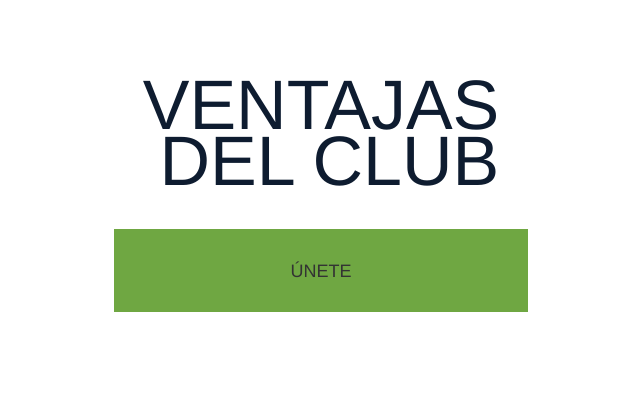
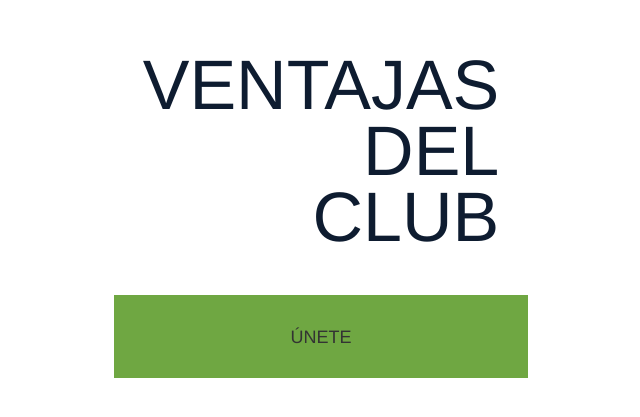
Before and after one commit to diegogalocha/pugSassProject, a plain HTML site: page src/index.pug in a window 1280 px wide. Shown: the part 113-530 px from the top of the page, without its empty margins (639-1279 px from the left). Drawn offline with nearby package versions, Linux system fonts and the light colour scheme; files that its build step writes are made by us from their sources.

Commit message:
Modified ventajas div

```diff
--- a/src/_partials/info-statics/ventajas.pug
+++ b/src/_partials/info-statics/ventajas.pug
@@ -1,6 +1,9 @@
 .ventajas-container
     .ventajas-bolsa.col-lg-7.col-md-6
     .ventajas-content.col-lg-5.col-md-6
-        .title-text ventajas del club
+        .title-text
+            p ventajas
+            p del
+            p club
         .main-button
             .main-button-text únete
--- a/src/sass/info-statics.sass
+++ b/src/sass/info-statics.sass
@@ -28,7 +28,7 @@
         display: flex
         flex-direction: column
         align-items: center
-        margin-top: 120px
+        margin-top: 70px
         width: 30%
         text-transform: uppercase
         .title-text
@@ -46,6 +46,7 @@
         .ventajas-bolsa
             background-size: 80%
         .ventajas-content
+            margin-top: 100px
             .title-text
                 font-size: 70px
 
@@ -64,6 +65,7 @@
         .ventajas-content
             margin-top: 20px
             .title-text
+                text-align: center
                 font-size: 60px
 
 @media screen and (max-width: 767px)
```
